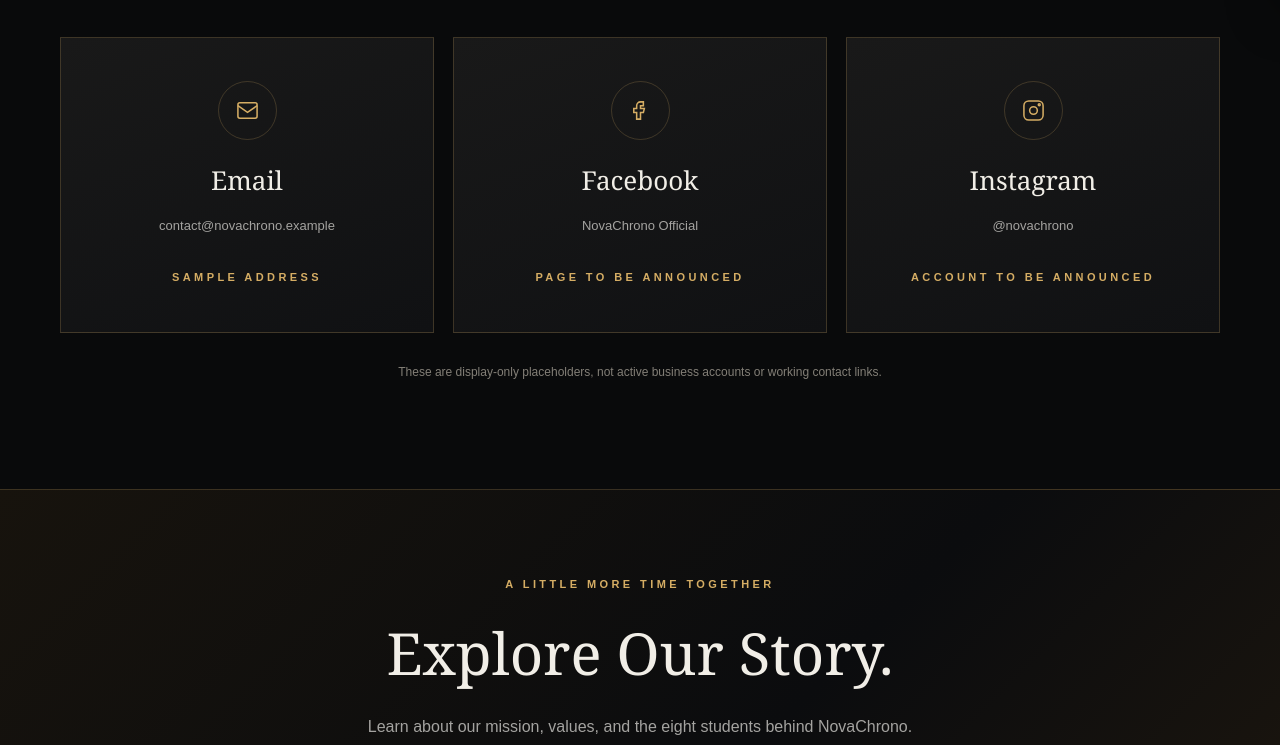
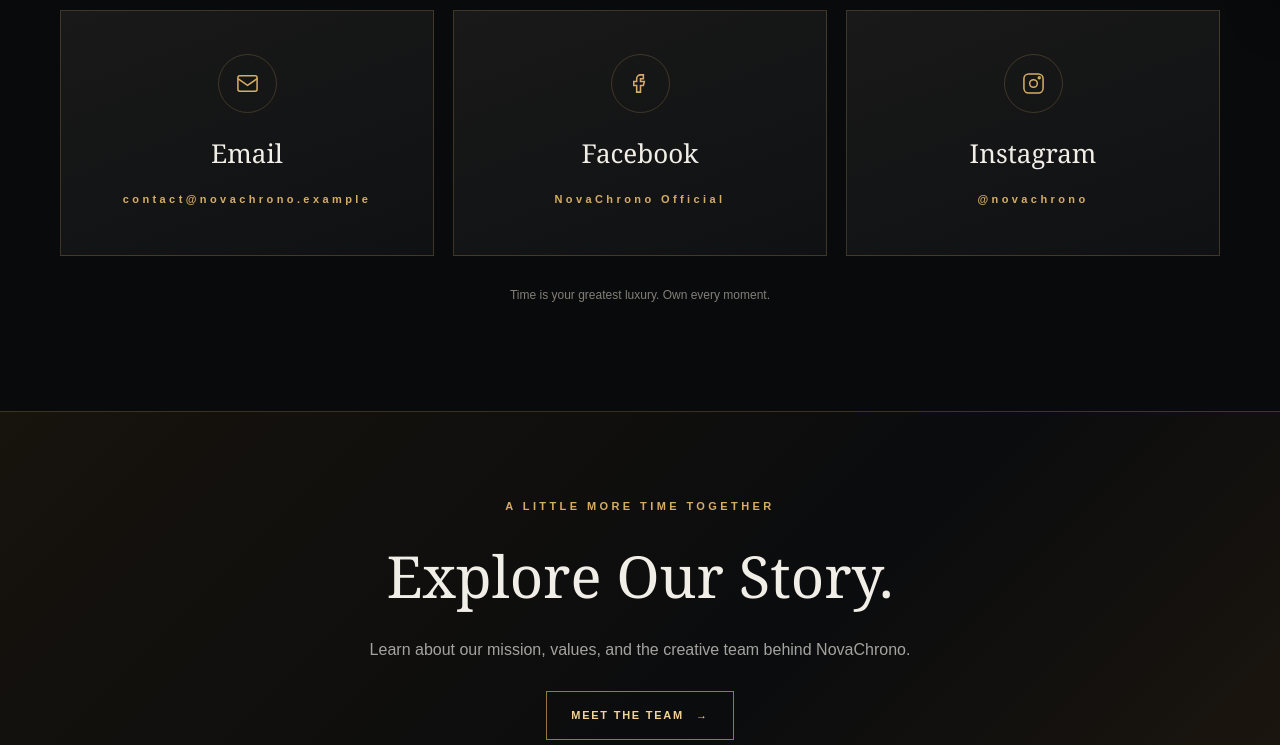
Before and after one commit to Taichi03-lab/NovaChrono, a plain HTML site: page contact.html in a window 1280 px wide. Shown: the part 785-1530 px from the top of the page. Drawn offline with Linux system fonts and the light colour scheme.

Commit message:
Revise contact page layout and content
Updated contact.html to enhance content and structure.

```diff
--- a/contact.html
+++ b/contact.html
@@ -1,22 +1,198 @@
 <!DOCTYPE html>
 <html lang="en">
+
 <head>
-  <meta charset="UTF-8"><meta name="viewport" content="width=device-width, initial-scale=1"><meta name="theme-color" content="#090a0b">
-  <meta name="description" content="NovaChrono contact information and social media placeholders for our student business concept.">
-  <title>Contact Us | NovaChrono</title><link rel="icon" href="assets/logo.svg" type="image/svg+xml"><link rel="stylesheet" href="css/style.css"><script src="js/app.js" defer></script>
+    <meta charset="UTF-8">
+    <meta name="viewport" content="width=device-width, initial-scale=1">
+    <meta name="theme-color" content="#090a0b">
+
+    <meta name="description"
+          content="Explore NovaChrono contact information and social media details.">
+
+    <title>Contact Us | NovaChrono</title>
+
+    <link rel="icon" href="assets/logo.svg" type="image/svg+xml">
+    <link rel="stylesheet" href="css/style.css">
+    <script src="js/app.js" defer></script>
 </head>
+
 <body data-page="contact">
-<header id="site-header" class="site-header"></header>
-<main>
-  <section class="page-hero"><div class="container"><div class="breadcrumb"><a href="index.html">HOME</a> / CONTACT US</div><span class="eyebrow">Stay connected</span><h1>Contact <span class="text-gold">Us</span></h1><p>Questions about the NovaChrono concept? Here's where you can find our future contact channels.</p></div></section>
-  <section class="section container"><div class="contact-intro reveal"><span class="eyebrow">Get in touch</span><h2 class="section-title">We'd Love to Hear From You</h2><p class="section-description" style="margin-inline:auto">NovaChrono is a student business concept. Our official email and social media pages will be added here when they become available.</p></div>
-  <div class="contact-grid reveal"><article class="contact-card"><div class="contact-icon"><svg viewBox="0 0 24 24" fill="none" stroke="currentColor" stroke-width="1.6"><rect x="2" y="4" width="20" height="16" rx="2"/><path d="m2 7 10 7 10-7"/></svg></div><h3>Email</h3><p>contact@novachrono.example</p><span class="eyebrow">Sample address</span></article>
-    <article class="contact-card"><div class="contact-icon"><svg viewBox="0 0 24 24" fill="none" stroke="currentColor" stroke-width="1.6"><path d="M15 3h-3a4 4 0 0 0-4 4v3H5v4h3v7h4v-7h3l1-4h-4V7h3V3Z"/></svg></div><h3>Facebook</h3><p>NovaChrono Official</p><span class="eyebrow">Page to be announced</span></article>
-    <article class="contact-card"><div class="contact-icon"><svg viewBox="0 0 24 24" fill="none" stroke="currentColor" stroke-width="1.6"><rect x="2" y="2" width="20" height="20" rx="5"/><circle cx="12" cy="12" r="4"/><circle cx="18" cy="6" r="1"/></svg></div><h3>Instagram</h3><p>@novachrono</p><span class="eyebrow">Account to be announced</span></article></div>
-    <p class="contact-note">These are display-only placeholders, not active business accounts or working contact links.</p>
-  </section>
-  <section class="banner"><div class="container reveal"><span class="eyebrow">A little more time together</span><h2>Explore Our Story.</h2><p>Learn about our mission, values, and the eight students behind NovaChrono.</p><a href="about.html#team" class="btn btn-outline">Meet the Team <span>→</span></a></div></section>
-</main>
-<footer id="site-footer" class="site-footer"></footer>
+
+    <header id="site-header" class="site-header"></header>
+
+    <main>
+
+        <!-- CONTACT HERO -->
+        <section class="page-hero">
+
+            <div class="container">
+
+                <div class="breadcrumb">
+                    <a href="index.html">HOME</a> / CONTACT US
+                </div>
+
+                <span class="eyebrow">Stay connected</span>
+
+                <h1>Contact <span class="text-gold">Us</span></h1>
+
+                <p>
+                    Discover our contact information and
+                    stay connected with NovaChrono.
+                </p>
+
+            </div>
+
+        </section>
+
+        <!-- CONTACT INFORMATION -->
+        <section class="section container">
+
+            <div class="contact-intro reveal">
+
+                <span class="eyebrow">Get in touch</span>
+
+                <h2 class="section-title">
+                    We'd Love to Hear From You
+                </h2>
+
+                <p class="section-description"
+                   style="margin-inline:auto">
+
+                    Explore our featured contact channels
+                    and discover more about the
+                    NovaChrono collection.
+
+                </p>
+
+            </div>
+
+            <div class="contact-grid reveal">
+
+                <!-- EMAIL -->
+                <article class="contact-card">
+
+                    <div class="contact-icon">
+
+                        <svg viewBox="0 0 24 24"
+                             fill="none"
+                             stroke="currentColor"
+                             stroke-width="1.6">
+
+                            <rect x="2" y="4"
+                                  width="20" height="16" rx="2"/>
+
+                            <path d="m2 7 10 7 10-7"/>
+
+                        </svg>
+
+                    </div>
+
+                    <h3>Email</h3>
+
+                    <span class="eyebrow"
+                          style="text-transform:none; overflow-wrap:anywhere">
+
+                        contact@novachrono.example
+
+                    </span>
+
+                </article>
+
+                <!-- FACEBOOK -->
+                <article class="contact-card">
+
+                    <div class="contact-icon">
+
+                        <svg viewBox="0 0 24 24"
+                             fill="none"
+                             stroke="currentColor"
+                             stroke-width="1.6">
+
+                            <path d="M15 3h-3a4 4 0 0 0-4 4v3H5v4h3v7h4v-7h3l1-4h-4V7h3V3Z"/>
+
+                        </svg>
+
+                    </div>
+
+                    <h3>Facebook</h3>
+
+                    <span class="eyebrow"
+                          style="text-transform:none">
+
+                        NovaChrono Official
+
+                    </span>
+
+                </article>
+
+                <!-- INSTAGRAM -->
+                <article class="contact-card">
+
+                    <div class="contact-icon">
+
+                        <svg viewBox="0 0 24 24"
+                             fill="none"
+                             stroke="currentColor"
+                             stroke-width="1.6">
+
+                            <rect x="2" y="2"
+                                  width="20" height="20" rx="5"/>
+
+                            <circle cx="12" cy="12" r="4"/>
+
+                            <circle cx="18" cy="6" r="1"/>
+
+                        </svg>
+
+                    </div>
+
+                    <h3>Instagram</h3>
+
+                    <span class="eyebrow"
+                          style="text-transform:none">
+
+                        @novachrono
+
+                    </span>
+
+                </article>
+
+            </div>
+
+            <!-- NOVACHRONO SLOGAN -->
+            <p class="contact-note">
+                Time is your greatest luxury. Own every moment.
+            </p>
+
+        </section>
+
+        <!-- BOTTOM BANNER -->
+        <section class="banner">
+
+            <div class="container reveal">
+
+                <span class="eyebrow">
+                    A little more time together
+                </span>
+
+                <h2>Explore Our Story.</h2>
+
+                <p>
+                    Learn about our mission, values,
+                    and the creative team behind NovaChrono.
+                </p>
+
+                <a href="about.html#team" class="btn btn-outline">
+                    Meet the Team <span>→</span>
+                </a>
+
+            </div>
+
+        </section>
+
+    </main>
+
+    <footer id="site-footer" class="site-footer"></footer>
+
 </body>
 </html>
```
